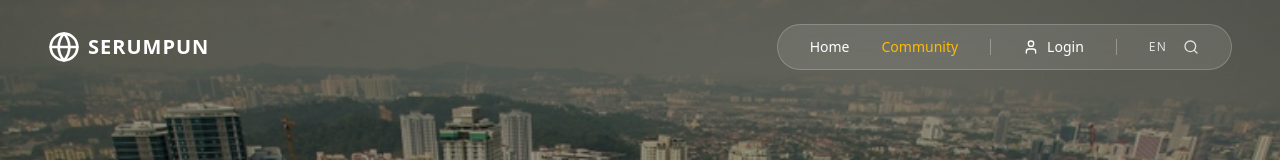
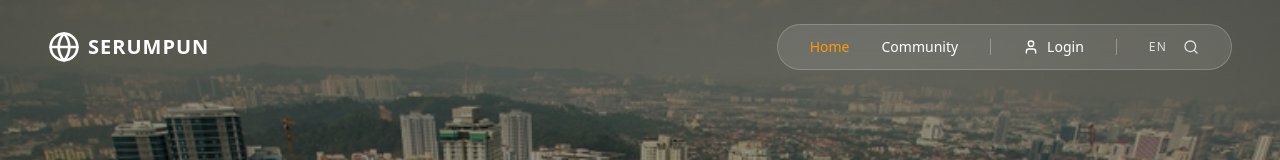
Before and after one commit to Heng-Yi-Kang/serumpun, a Next.js app: page / in a window 1280 px wide. Shown: the top 160 px of the page. Built offline with nearby package versions, Linux system fonts and the light colour scheme; a web font is replaced by a local one.

Commit message:
active tab

```diff
--- a/src/components/Nav.tsx
+++ b/src/components/Nav.tsx
@@ -2,12 +2,25 @@
 import { Search, Globe, Menu, X, User } from "lucide-react";
 import Link from "next/link";
 import { useState } from "react";
+import { usePathname } from "next/navigation";
 import { motion, AnimatePresence } from "framer-motion";
 import { useAuth } from "../context/AuthContext";
 
 export default function Nav() {
   const [isOpen, setIsOpen] = useState(false);
   const { user, logout } = useAuth();
+  const pathname = usePathname();
+
+  const isActive = (path: string) => pathname === path;
+  const getLinkClasses = (path: string) =>
+    `text-sm font-medium transition-colors ${
+      isActive(path) ? "text-amber-500" : "hover:text-stone-300"
+    }`;
+
+  const getMobileLinkClasses = (path: string) =>
+    `text-lg font-medium transition-colors ${
+      isActive(path) ? "text-amber-500" : ""
+    }`;
 
   return (
     <nav className="relative z-50 flex items-center justify-between px-6 py-6 md:px-12 text-white">
@@ -18,10 +31,7 @@ export default function Nav() {
 
       {/* Desktop Menu */}
       <div className="hidden md:flex items-center gap-8 bg-white/10 backdrop-blur-md px-8 py-3 rounded-full border border-white/20">
-        <Link
-          href="/"
-          className="text-sm font-medium hover:text-stone-300 transition-colors"
-        >
+        <Link href="/" className={getLinkClasses("/")}>
           Home
         </Link>
         {/* <Link
@@ -30,10 +40,7 @@ export default function Nav() {
         >
           Heritage
         </Link> */}
-        <Link
-          href="/community"
-          className="text-sm font-medium text-amber-400 hover:text-amber-300 transition-colors"
-        >
+        <Link href="/community" className={getLinkClasses("/community")}>
           Community
         </Link>
         {/* <Link
@@ -47,10 +54,7 @@ export default function Nav() {
 
         {user ? (
           <>
-            <Link
-              href="/upload"
-              className="text-sm font-medium hover:text-stone-300 transition-colors"
-            >
+            <Link href="/upload" className={getLinkClasses("/upload")}>
               Upload
             </Link>
             <button
@@ -63,7 +67,7 @@ export default function Nav() {
         ) : (
           <Link
             href="/login"
-            className="text-sm font-medium hover:text-stone-300 transition-colors flex items-center gap-2"
+            className={`flex items-center gap-2 ${getLinkClasses("/login")}`}
           >
             <User className="w-4 h-4" />
             Login
@@ -95,7 +99,7 @@ export default function Nav() {
             exit={{ opacity: 0, y: -20 }}
             className="absolute top-20 right-6 w-64 bg-stone-900 border border-white/10 rounded-2xl p-6 shadow-2xl flex flex-col gap-4 md:hidden"
           >
-            <Link href="/" className="text-lg font-medium">
+            <Link href="/" className={getMobileLinkClasses("/")}>
               Home
             </Link>
             <Link href="/#intro" className="text-lg font-medium">
@@ -103,7 +107,7 @@ export default function Nav() {
             </Link>
             <Link
               href="/community"
-              className="text-lg font-medium text-amber-500"
+              className={getMobileLinkClasses("/community")}
             >
               Community
             </Link>
@@ -112,7 +116,10 @@ export default function Nav() {
             </Link>
             {user ? (
               <>
-                <Link href="/upload" className="text-lg font-medium">
+                <Link
+                  href="/upload"
+                  className={getMobileLinkClasses("/upload")}
+                >
                   Upload
                 </Link>
                 <button
@@ -123,7 +130,7 @@ export default function Nav() {
                 </button>
               </>
             ) : (
-              <Link href="/login" className="text-lg font-medium">
+              <Link href="/login" className={getMobileLinkClasses("/login")}>
                 Login
               </Link>
             )}
```
